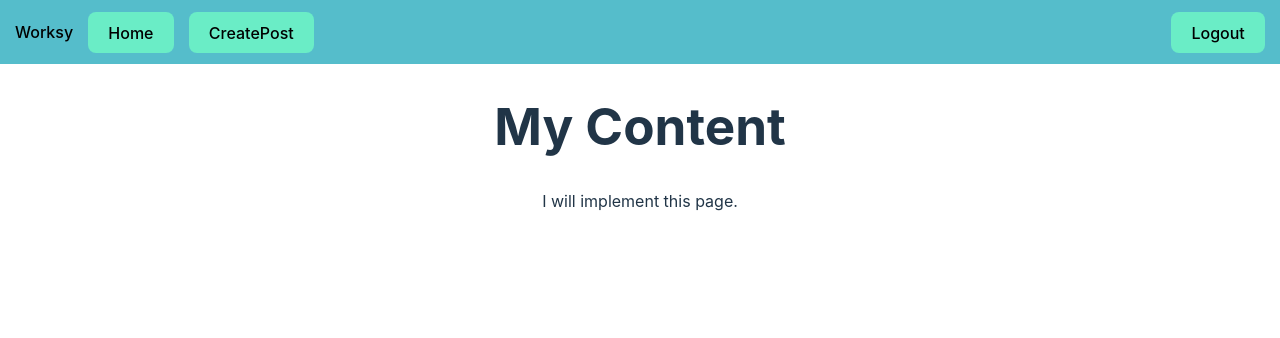
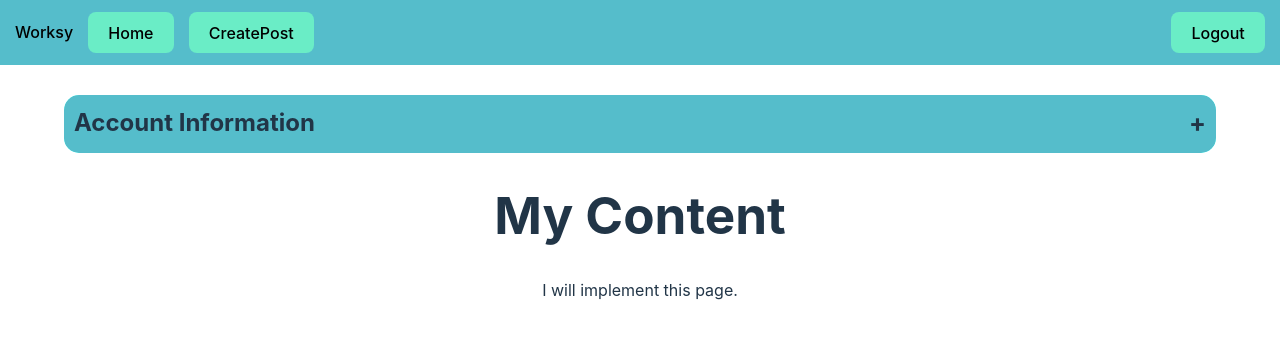
Before and after one commit to evanmurray99/Worksy, a React (Vite) app in the folder Client/: page /MyContent in a window 1280 px wide. Shown: the top 338 px of the page. Built offline with nearby package versions, Linux system fonts and the light colour scheme; no server answers.

Commit message:
Finished setting up accordion component.

```diff
--- a/Client/src/App.jsx
+++ b/Client/src/App.jsx
@@ -1,3 +1,4 @@
+import React from 'react'
 import { useState , useEffect} from 'react'
 import {Router} from './Router'
 import './App.css'
@@ -26,9 +27,9 @@ function App() {
   }, []);
 
   return (
-    <div>
+    <React.Fragment>
       <Router />
-    </div>
+    </React.Fragment>
   );
 }
 
--- /dev/null
+++ b/Client/src/Components/Accordion.css
@@ -0,0 +1,48 @@
+.left
+{
+    margin-top: 0px;
+    margin-bottom: 0px;
+    float: left;
+}
+
+.right
+{
+    margin-top: 0px;
+    margin-bottom: 0px;
+    font-weight: bolder;
+    font-size: 25px;
+    float: right;
+}
+
+.titleBar
+{
+    background-color: #55bdcb;
+    padding: 10px;
+    overflow: auto;
+    border-radius: 15px;
+}
+
+.contentContainer
+{
+    width: 90%;
+    margin: 30px auto;
+    overflow: auto;
+    background-color: #6EFFF6;
+    border-radius: 15px;
+}
+
+.content
+{
+    margin: 0px;
+}
+
+.backdrop
+{
+    background-color: #D9D9D9;
+}
+
+.layout
+{
+    margin: 10px;
+    border-radius: 15px;
+}
--- /dev/null
+++ b/Client/src/Components/Accordion.jsx
@@ -0,0 +1,51 @@
+import React, {useState} from 'react'
+import './Accordion.css'
+
+function checkIsOpen(state)
+{
+    var currSymbol = "+"
+
+    if(state)
+    {
+        currSymbol = "- "
+    }
+
+    return (<p className="right">{currSymbol}</p>)
+}
+
+function showContent(state, accordContent, hasBackdrop)
+{
+    var content = null
+    var formatting = "layout"
+
+    if(hasBackdrop)
+    {
+        formatting += " backdrop"
+    }
+
+    if(state)
+    {
+        content = (
+        <div className={formatting}>
+            <p className="content">
+                {accordContent}
+            </p>
+        </div>)
+    }
+
+    return content
+}
+
+export const Accordion = (props) =>
+{
+    const [isOpen, setIsOpen] = useState(false);
+
+    return (
+        <div className="contentContainer">
+            <div className="titleBar" onClick={() => setIsOpen(!isOpen)}>
+                <h2 className="left">{props.title}</h2>
+                {checkIsOpen(isOpen)}
+            </div>
+            {showContent(isOpen, props.content, props.hasBackdrop)}
+        </div>)
+}
--- a/Client/src/Components/NavBar.css
+++ b/Client/src/Components/NavBar.css
@@ -24,6 +24,6 @@ nav {
     position: sticky;
     background-color: #55BDCB;
     width: 100%;
-    height: 40px;
+    overflow: auto;
     padding: 0.75rem 0rem;
 }
--- a/Client/src/Components/NavBar.jsx
+++ b/Client/src/Components/NavBar.jsx
@@ -6,7 +6,7 @@ export const NavBar = (props) => {
     var leftButtons = props.leftButtons
 
     const dynamicButtons = leftButtons.map((buttons) =>
-        <button className="leftAlign">
+        <button key={buttons.name} className="leftAlign">
             <Link className="navLinks" to={"/"+buttons.link}>{buttons.name}</Link>
         </button>
     );
--- a/Client/src/Pages/HomePage.jsx
+++ b/Client/src/Pages/HomePage.jsx
@@ -5,10 +5,10 @@ export const HomePage = () => {
     let links = [{name: "My Content", link: "MyContent"}]
 
     return (
-        <div>
+        <React.Fragment>
             <NavBar leftButtons={links}/>
             <h1>HomePage</h1>
             <p>Diljot will implement this page.</p>
-        </div>
+        </React.Fragment>
     )
 }
--- a/Client/src/Pages/Login.jsx
+++ b/Client/src/Pages/Login.jsx
@@ -2,9 +2,9 @@ import React from 'react'
 
 export const Login = () => {
     return (
-        <div>
+        <React.Fragment>
             <h1>Login</h1>
             <p>This will be implemented by Tung.</p>
-        </div>
+        </React.Fragment>
     )
   }
--- a/Client/src/Pages/MyContent.jsx
+++ b/Client/src/Pages/MyContent.jsx
@@ -1,14 +1,18 @@
 import React from 'react'
 import {NavBar} from '../Components/NavBar'
+import {Accordion} from '../Components/Accordion'
 
 export const MyContent = () => {
     let links = [{name: "Home", link: "HomePage"}, {name: "CreatePost", link: ""}]
+    let accordContent = "random text";
+   // let accords = [{title: "Account Information", content: accordContent}]
 
     return (
-        <div>
+        <React.Fragment>
             <NavBar leftButtons={links}/>
+            <Accordion title="Account Information" content={accordContent} hasBackdrop={true}/>
             <h1>My Content</h1>
             <p>I will implement this page.</p>
-        </div>
+        </React.Fragment>
     )
 }
```
